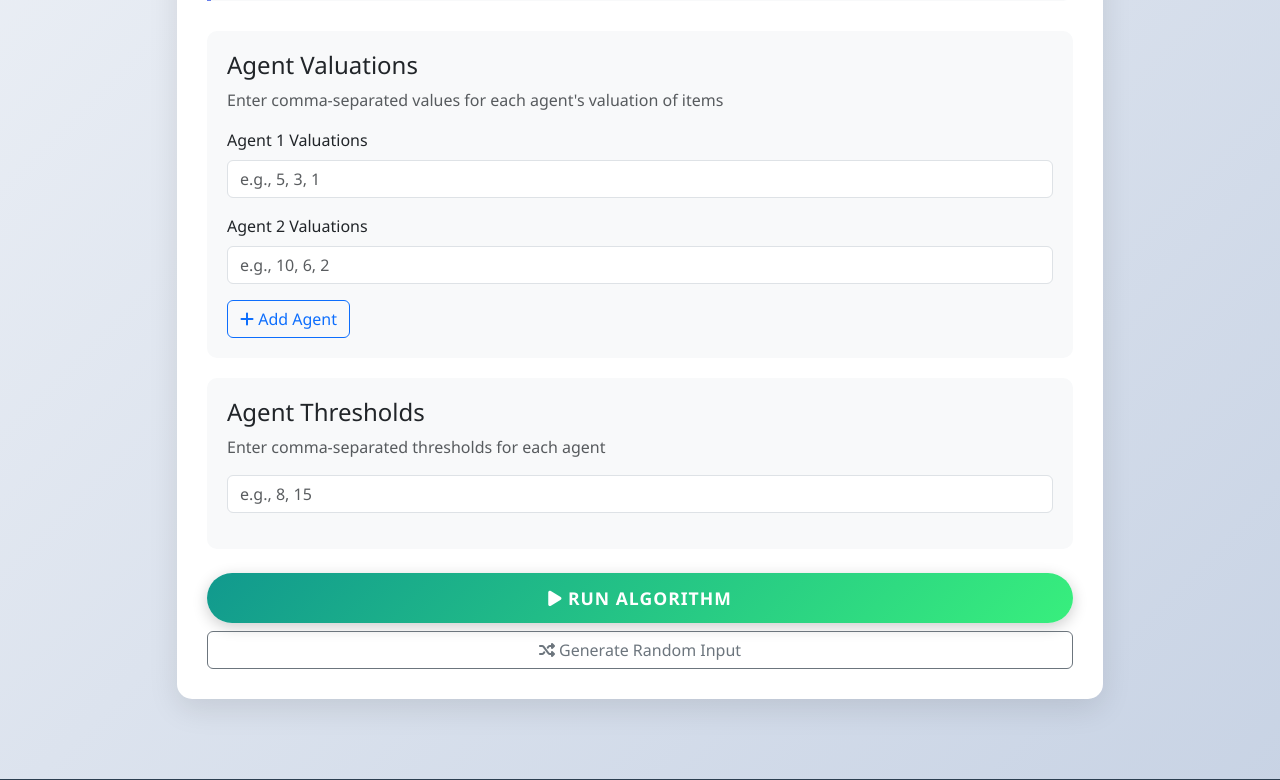
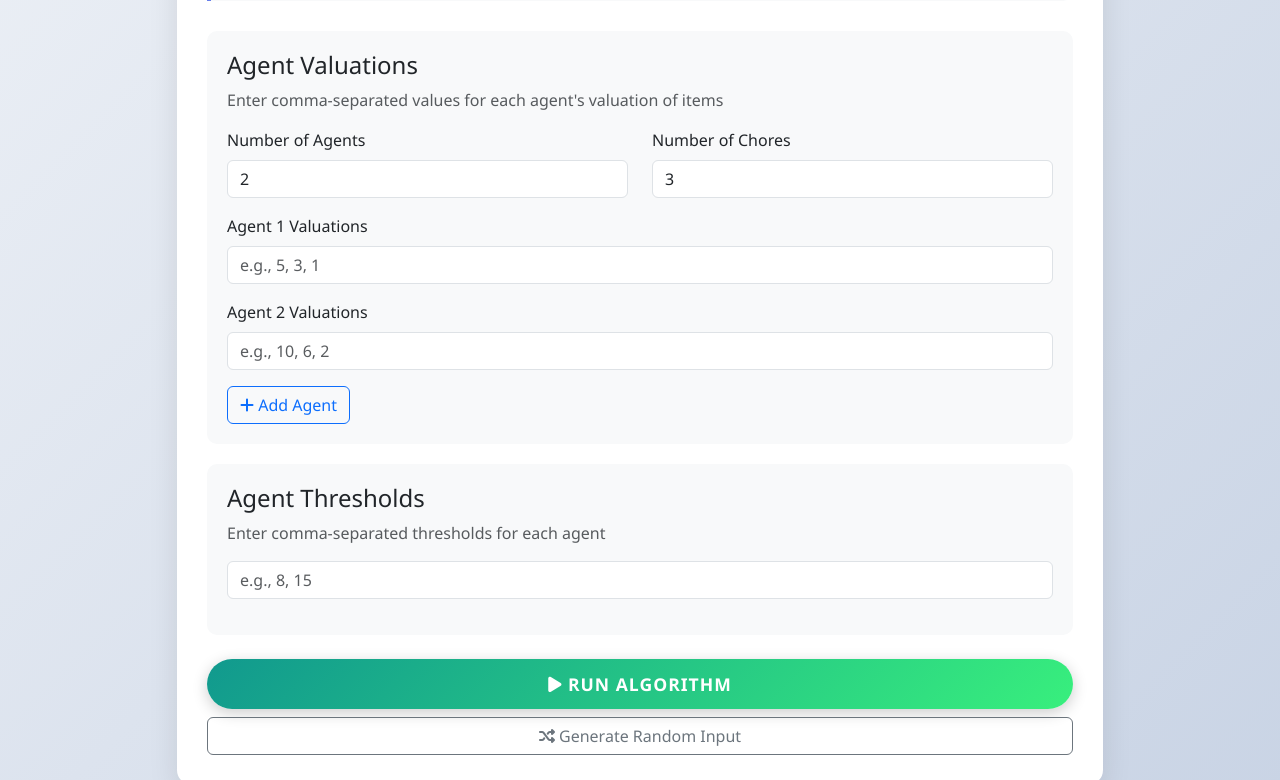
Before and after one commit to NadavShabta/hffd_website, a Flask app: page /form in a window 1280 px wide. Shown: the part 766-1546 px from the top of the page. Run offline with Flask 3, Linux system fonts and the light colour scheme.

Commit message:
updated randomness functionality

```diff
--- a/app.py
+++ b/app.py
@@ -71,21 +71,26 @@ def validate_input(agents_data, thresholds_data):
     except ValueError:
         return False, "Please enter valid numbers"
 
-def generate_random_input():
-    """Generate random input for demonstration that satisfies IDO using positive integers"""
-    num_agents = np.random.randint(2, 5)
-    num_items = np.random.randint(5, 10)
+def generate_random_input(num_agents=None, num_chores=None):
+    """Generate random input for demonstration that satisfies IDO using positive integers, with user-defined size and unique agent vectors"""
+    if num_agents is None:
+        num_agents = np.random.randint(2, 5)
+    if num_chores is None:
+        num_chores = np.random.randint(5, 10)
 
     # Generate base valuations that satisfy IDO
     # First, generate a random number of unique values
-    num_unique_values = np.random.randint(3, min(8, num_items + 1))
+    num_unique_values = np.random.randint(3, min(8, num_chores + 1))
     unique_values = np.sort(np.random.randint(1, 10, size=num_unique_values))[::-1]  # Sort in descending order
 
     # Then, randomly assign these values to items, allowing some items to have equal values
-    base_valuations = np.random.choice(unique_values, size=num_items)
+    base_valuations = np.random.choice(unique_values, size=num_chores)
 
     # Generate agent-specific multipliers (all positive integers)
-    multipliers = np.random.randint(1, 3, size=num_agents)
+    # Ensure unique agent vectors by using unique multipliers
+    multipliers = np.arange(1, num_agents + 1) + np.random.randint(0, 3, size=num_agents)
+    while len(set(tuple((base_valuations * m).tolist()) for m in multipliers)) < num_agents:
+        multipliers = np.arange(1, num_agents + 1) + np.random.randint(0, 3, size=num_agents)
 
     # Create valuations for each agent
     valuations = np.array([base_valuations * m for m in multipliers])
@@ -94,11 +99,10 @@ def generate_random_input():
     is_ido, conflict = check_ido(valuations)
     if not is_ido:
         # If somehow we generated invalid input, try again
-        return generate_random_input()
+        return generate_random_input(num_agents, num_chores)
 
-    # Generate thresholds that are reasonable given the valuations
-    max_valuation = np.max(valuations)
-    thresholds = np.random.randint(max_valuation * 2, max_valuation * 4, size=num_agents)
+    # Generate thresholds: sum of each agent's values divided by number of agents, rounded up
+    thresholds = [int(np.ceil(np.sum(row) / num_agents)) for row in valuations]
 
     return {
         'agents': [','.join(map(str, row)) for row in valuations],
@@ -152,52 +156,6 @@ def process():
         flash(f'Error processing algorithm: {str(e)}', 'error')
         return redirect(url_for('form'))
 
-# @app.route('/result')
-# def result():
-#     """Result page with visualization"""
-#     agents_data = request.args.get('agents_data', '')
-#     thresholds_data = request.args.get('thresholds_data', '')
-#
-#     if not agents_data or not thresholds_data:
-#         flash('No input data provided', 'error')
-#         return redirect(url_for('form'))
-#
-#     # Parse stored data
-#     agents = [list(map(float, a.split('|'))) for a in agents_data.split(',')]
-#     thresholds = {
-#         i: float(t.strip()) for i, t in enumerate(thresholds_data.split(','))
-#     }
-#
-#     # Create instance and run algorithm
-#     print(np.array(agents),'instanceinstanceinstance')
-#
-#     instance = Instance(valuations=np.array(agents))
-#     builder = AllocationBuilder(instance)
-#
-#     print(builder, 'builderbuilderbuilder')
-#     print(vars(builder))
-#     # OR
-#     print(builder.__dict__)
-#     print(thresholds, 'thresholdsthresholdsthresholds')
-#     algorithm_result = hffd(builder, thresholds=thresholds)
-#
-#     # Calculate total costs for each agent
-#     total_costs = {}
-#     print(algorithm_result, "popopopopopo")
-#     for agent, items in algorithm_result['allocations'].items():
-#         if items:
-#             total_costs[agent] = sum(agents[agent][item] for item in items)
-#         else:
-#             total_costs[agent] = 0
-#
-#     return render_template('result.html',
-#                          agents=agents,
-#                          thresholds=thresholds,
-#                          allocations=algorithm_result['allocations'],
-#                          total_costs=total_costs,
-#                          steps=algorithm_result['steps'],
-#                          unallocated=algorithm_result['unallocated'],
-#                          timestamp=datetime.now().strftime('%Y-%m-%d %H:%M:%S'))
 
 @app.route('/result')
 def result():
@@ -276,7 +234,9 @@ def result():
 @app.route('/generate_random', methods=['POST'])
 def generate_random():
     """Generate random input for demonstration"""
-    random_input = generate_random_input()
+    num_agents = request.form.get('num_agents', type=int)
+    num_chores = request.form.get('num_chores', type=int)
+    random_input = generate_random_input(num_agents=num_agents, num_chores=num_chores)
     return jsonify(random_input)
 
 if __name__ == '__main__':
--- a/templates/form.html
+++ b/templates/form.html
@@ -89,6 +89,16 @@
                     <div class="agent-input">
                         <h4>Agent Valuations</h4>
                         <p class="text-muted">Enter comma-separated values for each agent's valuation of items</p>
+                        <div class="row mb-3">
+                            <div class="col-md-6">
+                                <label for="num_agents" class="form-label">Number of Agents</label>
+                                <input type="number" class="form-control" id="num_agents" name="num_agents" min="2" max="10" value="2">
+                            </div>
+                            <div class="col-md-6">
+                                <label for="num_chores" class="form-label">Number of Chores</label>
+                                <input type="number" class="form-control" id="num_chores" name="num_chores" min="2" max="20" value="3">
+                            </div>
+                        </div>
                         <div id="agent-inputs">
                             <div class="mb-3">
                                 <label for="agent1" class="form-label">Agent 1 Valuations</label>
@@ -149,11 +159,14 @@ document.addEventListener('DOMContentLoaded', function() {
 
     // Generate random input
     document.getElementById('generate-random').addEventListener('click', function() {
+        const numAgents = document.getElementById('num_agents').value;
+        const numChores = document.getElementById('num_chores').value;
         fetch('/generate_random', {
             method: 'POST',
             headers: {
-                'Content-Type': 'application/json',
-            }
+                'Content-Type': 'application/x-www-form-urlencoded',
+            },
+            body: `num_agents=${numAgents}&num_chores=${numChores}`
         })
         .then(response => response.json())
         .then(data => {
```
